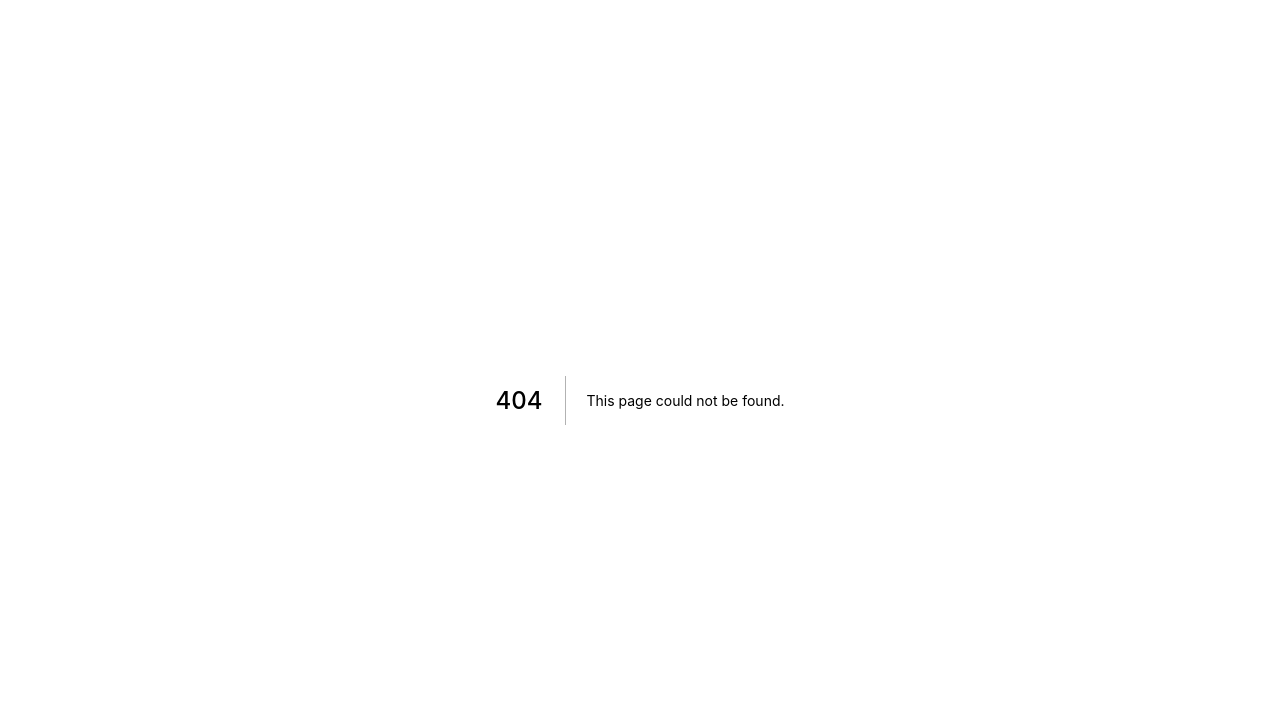
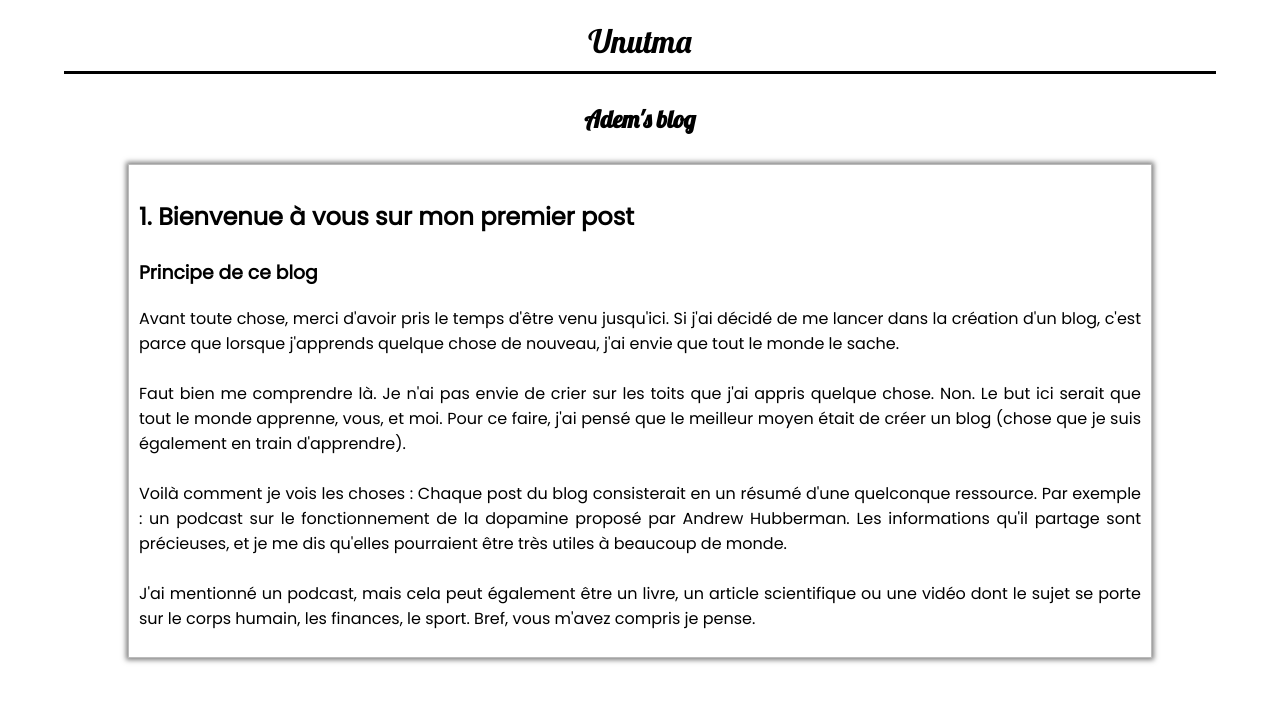
Before and after one commit to ademavucu/nextjs-blog, a Next.js app: page /posts/AllPosts in a window 1280 px wide. Before the commit this address had no page. Shown: the top 702 px of the page. Built offline with nearby package versions, Linux system fonts and the light colour scheme.

Commit message:
Modification du site

```diff
--- /dev/null
+++ b/components/Header.js
@@ -0,0 +1,13 @@
+import React from 'react';
+import styles from '../styles/Header.module.css'
+import Link from 'next/link';
+
+export default function ({headerColor}) {
+    return (
+        <header className={styles.header} style={{color:headerColor, borderColor:headerColor}}>
+        <Link href="/">
+            <div>Unutma</div>
+        </Link>
+        </header>
+    )
+}
--- a/pages/_app.js
+++ b/pages/_app.js
@@ -1,7 +1,13 @@
 import '../styles/globals.css'
+import Head from 'next/head';
 
 function MyApp({ Component, pageProps }) {
-  return <Component {...pageProps} />
+  return (<>
+    <Head>
+      <link rel="shortcut icon" href="/Ademo.png" />
+    </Head>
+      <Component {...pageProps} />
+  </>)
 }
 
 export default MyApp
--- a/pages/posts/FirstPost.js
+++ b/pages/posts/AllPosts.js
@@ -1,10 +1,11 @@
-import Link from 'next/link';
-import { useState, useEffect } from 'react';
-import posts from './posts';
-import styles from '../../styles/FirstPost.module.css';
+import React from "react"
+import blogPosts from './posts.json';
+import styles from '../../styles/AllPosts.module.css';
 import Head from 'next/head';
+import Header from "../../components/Header"
 
-export default function FirstPost() {
+export default function AllPosts() {
+  console.log(blogPosts)
   return (
     <section className={styles.post}>
       <Head>
@@ -13,12 +14,11 @@ export default function FirstPost() {
           rel="stylesheet"
         ></link>
       </Head>
+      <Header/>
       <header className={styles.header}>
-        <Link href="/">
-          <h1>Adem&apos;s blog</h1>
-        </Link>
+        <h1>Adem&apos;s blog</h1>
       </header>
-      {posts.map(function (post) {
+      {blogPosts.map(function (post) {
         return (
           <section key={post.id} className={styles.section}>
             <h1>{`${post.id}. ${post.title}`}</h1>
--- /dev/null
+++ b/pages/posts/SinglePost.js
@@ -0,0 +1 @@
+import React from "react";
--- a/pages/posts/posts.json
+++ b/pages/posts/posts.json
@@ -3,6 +3,6 @@
     "id": 1,
     "title": "Bienvenue à vous sur mon premier post",
     "subtitle": "Principe de ce blog",
-    "text": "Avant toute chose, merci d'avoir pris le temps d'être venu jusqu'ici. Si j'ai décidé de me lancer dans la création d'un blog, c'est parce que lorsque j'apprends quelque chose de nouveau, j'ai envie que tout le monde le sache.\n\nFaut bien me comprendre là, je n'ai pas envie de crier sur les toits que j'ai appris quelque chose. Non. Le but ici serait que tout le monde apprenne, vous, et moi. Pour ce faire, j'ai pensé que le meilleur moyen était de créer un blog (chose que je suis également en train d'apprendre).\n\nVoilà comment je vois les choses : Chaque post du blog consisterait en un résumé d'une quelconque ressource. Par exemple : un podcast sur le fonctionnement de la dopamine proposé par Andrew Hubberman. Les informations qu'il partage sont précieuses, et je me dis qu'elles pourraient être très utiles à beaucoup de monde.\n\nJ'ai mentionné un podcast, mais cela peut également être un livre, un article scientifique ou une vidéo dont le sujet se porte sur le corps humain, les finances, le sport. Bref, vous m'avez compris je pense."
+    "text": "Avant toute chose, merci d'avoir pris le temps d'être venu jusqu'ici. Si j'ai décidé de me lancer dans la création d'un blog, c'est parce que lorsque j'apprends quelque chose de nouveau, j'ai envie que tout le monde le sache.\n\nFaut bien me comprendre là. Je n'ai pas envie de crier sur les toits que j'ai appris quelque chose. Non. Le but ici serait que tout le monde apprenne, vous, et moi. Pour ce faire, j'ai pensé que le meilleur moyen était de créer un blog (chose que je suis également en train d'apprendre).\n\nVoilà comment je vois les choses : Chaque post du blog consisterait en un résumé d'une quelconque ressource. Par exemple : un podcast sur le fonctionnement de la dopamine proposé par Andrew Hubberman. Les informations qu'il partage sont précieuses, et je me dis qu'elles pourraient être très utiles à beaucoup de monde.\n\nJ'ai mentionné un podcast, mais cela peut également être un livre, un article scientifique ou une vidéo dont le sujet se porte sur le corps humain, les finances, le sport. Bref, vous m'avez compris je pense."
   }
 ]
--- /dev/null
+++ b/styles/AllPosts.module.css
@@ -0,0 +1,104 @@
+.post {
+    width: 100%;
+}
+.section {
+    width: 90%;
+    margin: 0px auto;
+    font-family: 'Poppins';
+    padding: 10px 10px;
+    border: 1px solid #bbb;
+    text-align: justify;
+    box-shadow: 0px 0px 5px 2px rgba(0, 0, 0, 0.5);
+    max-width: 1024px;
+}
+
+.section h1 {
+    font-size: 1.5rem;
+}
+
+.section h3 {
+    font-size: 1 rem;
+}
+
+.section p {
+    font-size: 1rem;
+    white-space: pre-line;
+}
+
+.header {
+    display: flex;
+    justify-content: center;
+    text-align: center;
+    width: 100%;
+    margin: 10px auto;
+    font-family: 'Lobster';
+    cursor: pointer;
+    transition: 0.3s ease;
+}
+
+.h1:hover {
+    color: #ccc;
+}
+
+.btnContainer {
+    display: flex;
+    flex-direction: row;
+    width: 50%;
+}
+
+.btnContainer button {
+    margin-right: 20px;
+    background: none;
+    font-family: 'Poppins';
+    cursor: pointer;
+    padding: 5px 10px;
+    transition: 0.2s ease;
+}
+
+.btnContainer button:hover {
+    background: black;
+    color: white;
+}
+
+.footer {
+    margin-top: 20px;
+    width: 100%;
+    height: 10vh;
+    background: #ddd;
+    display: flex;
+    flex-direction: column;
+    justify-content: space-around;
+}
+
+.input {
+    border: none;
+    width: 90%;
+    margin: auto;
+    height: auto;
+    font-family: 'Poppins';
+}
+
+.label {
+    margin-left: 5%;
+}
+
+.submitBtn {
+    background: none;
+    border: 2px solid #666;
+    border-radius: 10px;
+    width: fit-content;
+    cursor: pointer;
+    font-family: 'Poppins';
+    margin: 5px 0px 5px 5%;
+}
+
+.submitBtn:hover {
+    background: #666;
+    color: white;
+}
+
+@media (max-width: 768px) {
+    .section {
+    width: 90%;
+    }
+}
--- /dev/null
+++ b/styles/Header.module.css
@@ -0,0 +1,15 @@
+.header {
+    display: flex;
+    align-items: center;
+    justify-content: center;
+    text-align: center;
+    height: 4rem;
+    width: 90%;
+    margin: 10px auto;
+    font-family: 'Lobster';
+    cursor: pointer;
+    transition: 0.3s ease;
+    background: none;
+    font-size: 2rem;
+    border-bottom: 3px solid;
+}
```
Also changed, not shown: components/Layout.js (added, +11 -0 lines), pages/index.js (+5 -5 lines), styles/Home.module.css (+23 -23 lines).
